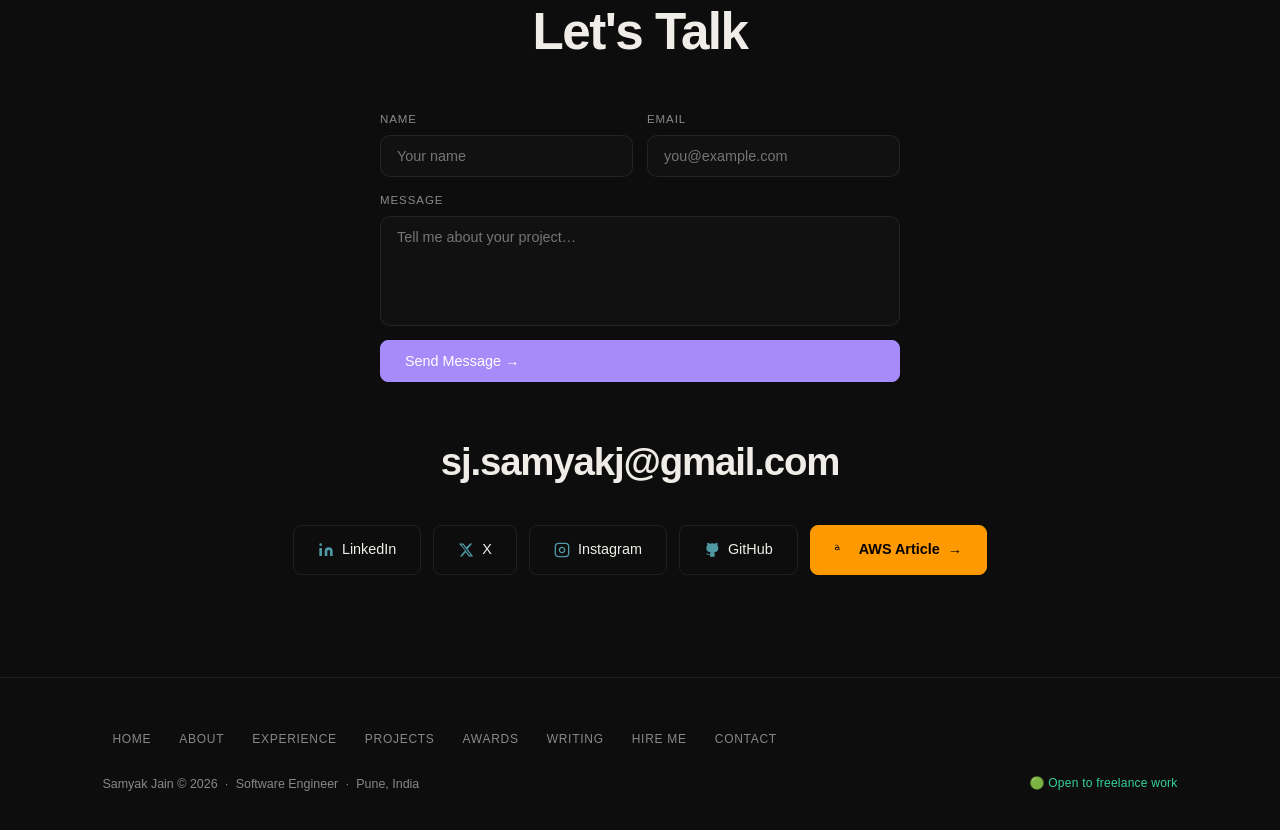
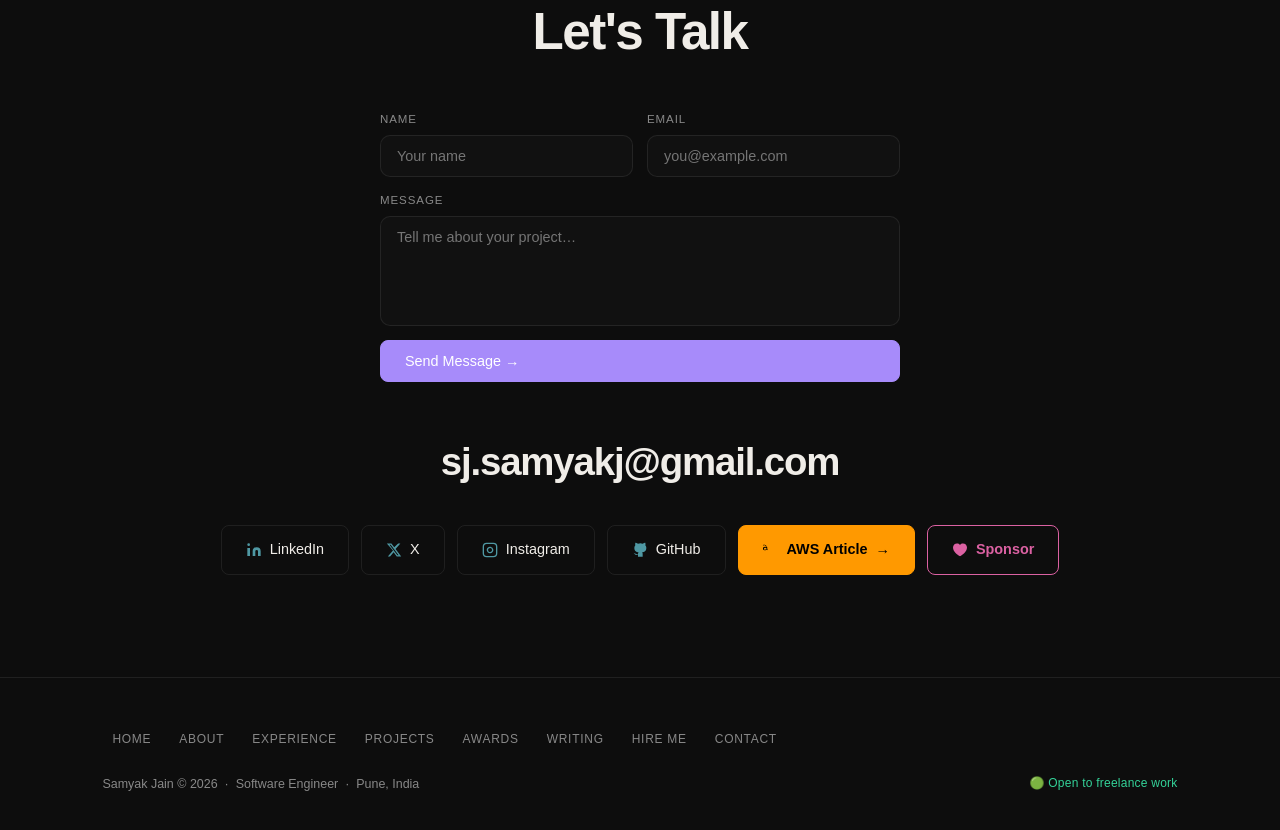
Before and after one commit to SamyakJ05/Portfolio, a website: page index.html in a window 1280 px wide. Shown: the part 9328-10158 px from the top of the page. Drawn offline with Linux system fonts and the light colour scheme; no server answers; a web font is replaced by a local one.

Commit message:
Add GitHub Sponsors button to contact section

```diff
--- a/index.html
+++ b/index.html
@@ -668,6 +668,11 @@
         <svg width="16" height="16" viewBox="0 0 24 24" fill="#000"><path d="M6.763 10.036c0 .296.032.535.088.71.064.176.144.368.256.576.04.072.056.144.056.208 0 .088-.056.176-.176.264l-.584.392a.44.44 0 0 1-.24.08c-.096 0-.192-.048-.288-.136a2.96 2.96 0 0 1-.344-.448 7.408 7.408 0 0 1-.296-.568c-.744.88-1.68 1.32-2.808 1.32-.8 0-1.44-.232-1.904-.688-.464-.456-.704-1.064-.704-1.824 0-.808.288-1.464.864-1.96.576-.496 1.344-.744 2.32-.744.32 0 .656.024 1 .072.344.048.704.12 1.072.208v-.672c0-.704-.144-1.2-.432-1.48-.288-.288-.784-.424-1.496-.424-.32 0-.648.04-.984.12a7.26 7.26 0 0 0-.984.32 2.624 2.624 0 0 1-.32.12.556.556 0 0 1-.144.024c-.128 0-.192-.096-.192-.288v-.456c0-.144.016-.256.056-.32a.6.6 0 0 1 .224-.192 5.97 5.97 0 0 1 1.096-.392A5.277 5.277 0 0 1 3.4 6.1c1.04 0 1.8.232 2.288.704.48.472.728 1.192.728 2.152v2.84zm-3.872 1.448c.312 0 .632-.056.968-.168.336-.112.632-.32.88-.608.144-.176.256-.376.312-.6.056-.224.088-.488.088-.8v-.384a7.716 7.716 0 0 0-.864-.16 7.13 7.13 0 0 0-.88-.056c-.624 0-1.08.128-1.392.384-.312.256-.464.616-.464 1.088 0 .44.112.776.344 1 .224.232.544.344.952.344l.056-.04z"/></svg>
         AWS Article <span class="btn-arrow-span">→</span>
       </a>
+      <a class="btn btn-sponsor btn-magnetic"
+         href="https://github.com/sponsors/SamyakJ05" target="_blank" rel="noopener noreferrer">
+        <svg width="16" height="16" viewBox="0 0 16 16" fill="#db61a2"><path d="M8 14.25c-.2 0-.4-.05-.56-.16C5.7 12.94 1 9.6 1 5.5 1 3.15 2.86 1.5 5 1.5c1.15 0 2.25.53 3 1.4.75-.87 1.85-1.4 3-1.4 2.14 0 4 1.65 4 4 0 4.1-4.7 7.44-6.44 8.59-.16.11-.36.16-.56.16z"/></svg>
+        Sponsor
+      </a>
     </div>
   </section>
 
--- a/styles.css
+++ b/styles.css
@@ -270,6 +270,11 @@ section { padding: clamp(64px, 8vw, 120px) clamp(20px, 8vw, 120px); }
   background: var(--aws); color: #000; border: 1px solid var(--aws); font-weight: 600;
 }
 .btn-aws:hover { transform: translateY(-2px); box-shadow: 0 8px 24px rgba(255,153,0,0.3); }
+
+.btn-sponsor {
+  background: transparent; color: #db61a2; border: 1px solid #db61a2; font-weight: 600;
+}
+.btn-sponsor:hover { transform: translateY(-2px); box-shadow: 0 8px 24px rgba(219,97,162,0.3); background: rgba(219,97,162,0.08); }
 
 .aideas-actions { display: flex; flex-wrap: wrap; gap: 12px; margin-bottom: 28px; }
 
```
